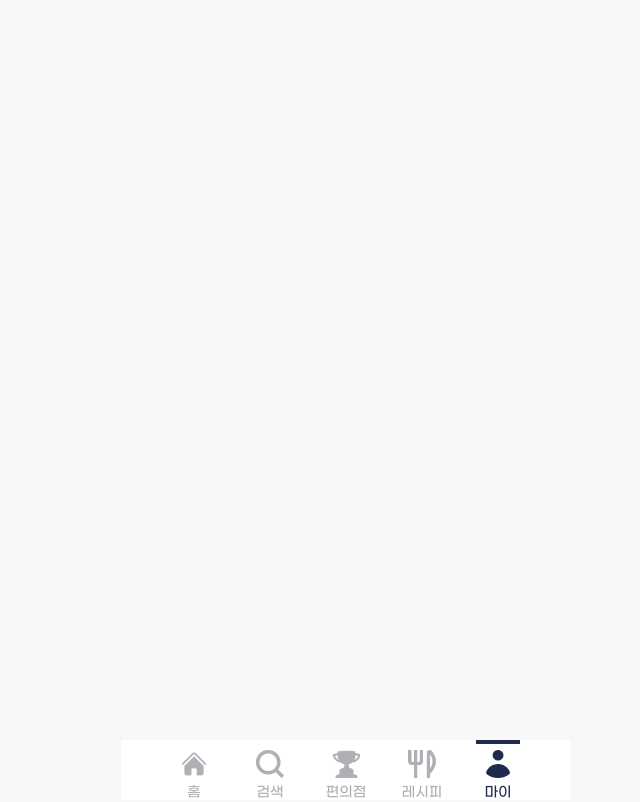
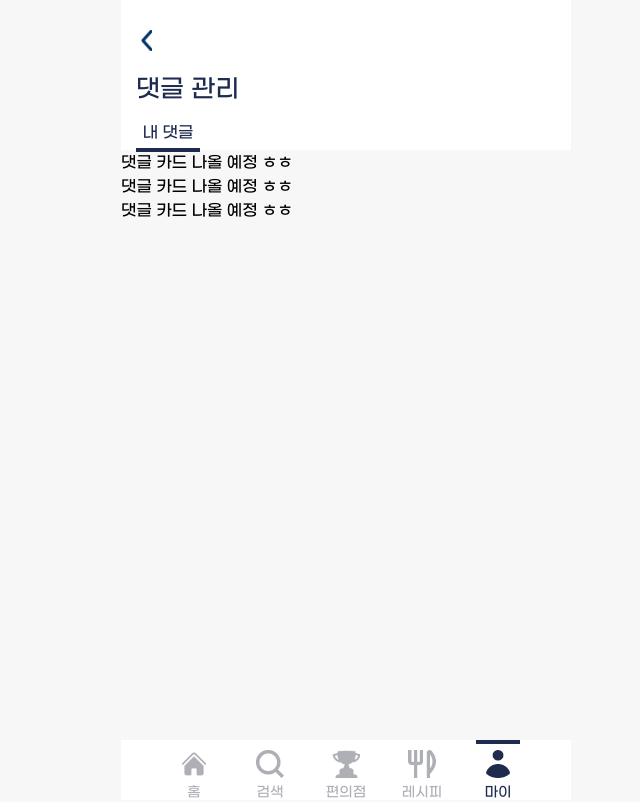
Before and after one commit to PyeonHalLae/Pnale, a React (Vite) app in the folder FrontEnd/: page /mypage/comment in a window 1280 px wide. Shown: the whole page, without its empty margins (294-934 px from the left). Built offline with nearby package versions, Linux system fonts and the light colour scheme.

Commit message:
feat : 댓글 관리 페이지 설계 (#176)

```diff
--- a/FrontEnd/src/App.tsx
+++ b/FrontEnd/src/App.tsx
@@ -19,6 +19,7 @@ import PyenE from "@components/pyunE/PyenE";
 import MyPageProduct from "@components/mypage/MyPageProduct";
 import MyPageRecipe from "@components/mypage/MyPageRecipe";
 import MyPageModify from "@components/mypage/MyPageModify";
+import MyPageComment from "@components/mypage/MyPageComment";
 
 //김효인 라우터
 import Recipe from "@components/recipe/Recipe";
@@ -52,6 +53,7 @@ function App() {
               <Route path="product" element={<MyPageProduct />} />
               <Route path="recipe" element={<MyPageRecipe />} />
               <Route path="modify" element={<MyPageModify />} />
+              <Route path="comment" element={<MyPageComment />} />
             </Route>
 
             <Route path="pyenEevent" element={<PyenEvent />} />
--- /dev/null
+++ b/FrontEnd/src/components/mypage/MyPageComment.tsx
@@ -0,0 +1,122 @@
+// import React from "react";
+
+import { useNavigate } from "react-router-dom";
+import styled from "styled-components";
+import tw from "tailwind-styled-components";
+import CommentCard from "@/components/mypage/mypage2/CommentCard";
+import { useState } from "react";
+import { useEffect } from "react";
+
+interface commentType {
+  commentTitle: string;
+  commentDetail: string;
+  commentDate: string;
+  commentId: number;
+}
+
+const MyPageComment = () => {
+  const [CommentList, setCommentList] = useState<commentType[]>([]);
+  const navigate = useNavigate();
+
+  useEffect(() => {
+    setCommentList([
+      {
+        commentTitle: "인생 짜빠구리 만드는 방법 입니다 그렇게...",
+        commentDetail:
+          "너무 맛있게 잘먹었습니다! 좋아요 누를게요!! ㄴㅁ이라ㅓㄴ러ㅏㅣㄴㅁ어리ㅏㅓㅣㅏㅁㄴ어라ㅣ;ㅁㄴ어리ㅏㅁ",
+        commentDate: "2021.11.12",
+        commentId: 1,
+      },
+      {
+        commentTitle: "인생 짜빠구리 만드는 방법 입니다 그렇게...",
+        commentDetail:
+          "너무 맛있게 잘먹었습니다! 좋아요 누를게요!! ㄴㅁ이라ㅓㄴ러ㅏㅣㄴㅁ어리ㅏㅓㅣㅏㅁㄴ어라ㅣ;ㅁㄴ어리ㅏㅁ",
+        commentDate: "2021.11.12",
+        commentId: 2,
+      },
+      {
+        commentTitle: "인생 짜빠구리 만드는 방법 입니다 그렇게...",
+        commentDetail:
+          "너무 맛있게 잘먹었습니다! 좋아요 누를게요!! ㄴㅁ이라ㅓㄴ러ㅏㅣㄴㅁ어리ㅏㅓㅣㅏㅁㄴ어라ㅣ;ㅁㄴ어리ㅏㅁ",
+        commentDate: "2021.11.12",
+        commentId: 3,
+      },
+    ]);
+  }, []);
+
+  return (
+    <>
+      <MyCommentHeader>
+        <BackBtn
+          onClick={() => {
+            navigate(-1);
+          }}
+        />
+        <Title>댓글 관리</Title>
+        <SideBtn>
+          <MyCommentBtn>내 댓글</MyCommentBtn>
+        </SideBtn>
+      </MyCommentHeader>
+      <MyCommentMain>
+        {/* {CommentList.map((commentItem, index) => (
+          <CommentCard
+          // key={recipeItem.recipeTitle + index}
+          // recipeInfo={recipeItem}
+          // myRecipeType={recipeType}
+          />
+        ))} */}
+        {CommentList.map((commentItme, index) => (
+          <CommentCard key={commentItme.commentId + index} />
+        ))}
+      </MyCommentMain>
+    </>
+  );
+};
+
+export default MyPageComment;
+
+const MyCommentHeader = tw.div`
+  h-[150px] bg-white
+`;
+
+const BackBtn = styled.div`
+  float: left;
+  width: 11px;
+  height: 21px;
+  margin-left: 20px;
+  margin-top: 30px;
+  background-image: url("/img/btn/left-btn.png");
+  background-size: 11px 21px;
+  background-position: center;
+  background-repeat: no-repeat;
+`;
+
+const Title = tw.div`
+  pt-[70px] pl-[15px]
+  text-[25px]
+  h-[30px]
+  text-common-text-color
+`;
+
+const SideBtn = tw.div`
+  flex
+  mt-[50px]
+  text-[16px]
+  text-common-text-color
+  ml-[5px]
+`;
+
+const MyCommentBtn = tw.div`
+  ml-[10px]
+  h-[32.2px]
+  border-common-text-color
+  border-b-4
+  w-16
+  text-center
+  `;
+
+const MyCommentMain = tw.div`
+  overflow-scroll
+  h-[calc(100%-150px)]
+
+`;
--- a/FrontEnd/src/components/mypage/MyPageUser.tsx
+++ b/FrontEnd/src/components/mypage/MyPageUser.tsx
@@ -5,7 +5,7 @@ import tw from "tailwind-styled-components";
 
 const myPageType = [
   { icon: "/img/btn/recipe.png", text: "레시피관리", url: "recipe" },
-  { icon: "/img/btn/comment.png", text: "댓글 관리", url: "error" },
+  { icon: "/img/btn/comment.png", text: "댓글 관리", url: "comment" },
   { icon: "/img/btn/user.png", text: "정보 수정", url: "modify" },
 ];
 
--- /dev/null
+++ b/FrontEnd/src/components/mypage/mypage2/CommentCard.tsx
@@ -0,0 +1,7 @@
+// import React from "react";
+
+const CommentCard = () => {
+  return <div>댓글 카드 나올 예정 ㅎㅎ</div>;
+};
+
+export default CommentCard;
```
